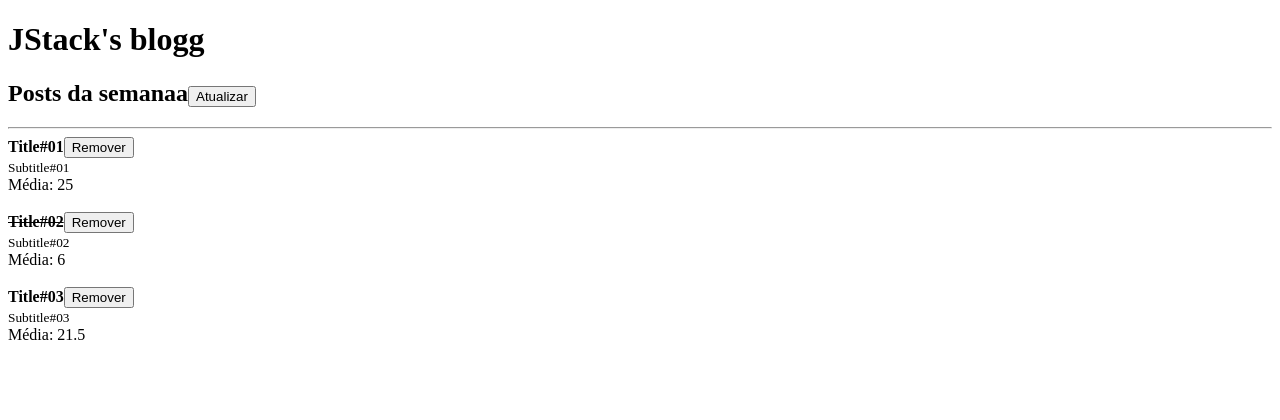
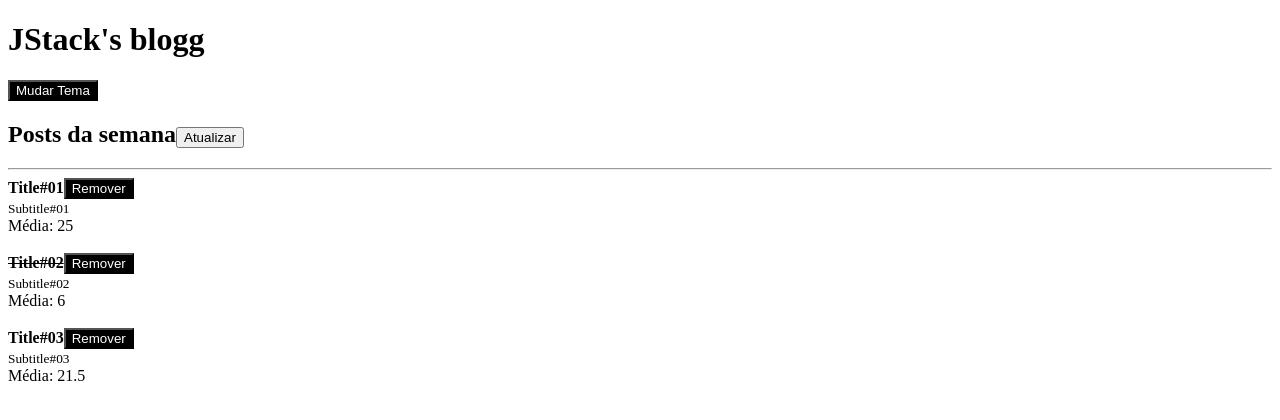
Before and after one commit to rafacandido7/react-fundamentals, a React app: page / in a window 1280 px wide. Shown: the top 420 px of the page. Built offline with nearby package versions, Linux system fonts and the light colour scheme.

Commit message:
Working with Context API

```diff
--- a/src/App.js
+++ b/src/App.js
@@ -1,8 +1,12 @@
-import React, { useState } from 'react'
+import React, { useState, createContext } from 'react'
 import Header from './components/Header'
 import Post from './components/Post'
+import { ThemeProvider } from './context/ThemeContext'
+
+export const ThemeContext = createContext('dark')
 
 function App() {
+
   const [posts, setPosts] = useState([
     { id: Math.random(), title: 'Title#01', subtitle: 'Subtitle#01', likes: 50, read: false },
     { id: Math.random(), title: 'Title#02', subtitle: 'Subtitle#02', likes: 12, read: true },
@@ -19,29 +23,26 @@
         likes: 50,
         read: false
       }
-      ]
+    ]
     )
   }
 
-  function handleRemovePost (postId) {
+  function handleRemovePost(postId) {
     setPosts((prevState) => (
       prevState.filter(post => post.id !== postId)
-      ))
+    ))
   }
 
 
-  console.log({ posts })
-
 
   return (
-    <>
-      <Header >
+    <ThemeProvider>
+      <Header>
         <h2>
-          Posts da semanaa
+          Posts da semana
           <button onClick={handleRefresh}>Atualizar</button>
         </h2>
       </Header>
-
       <hr />
 
       {posts.map(post => (
@@ -50,8 +51,9 @@
           onRemove={handleRemovePost}
           post={post}
         />
-      ))}
-    </>
+      ))
+      }
+    </ThemeProvider>
   )
 }
 
--- /dev/null
+++ b/src/components/Button.js
@@ -0,0 +1,25 @@
+import React, { useContext } from 'react'
+import PropTypes from 'prop-types'
+
+import { ThemeContext } from '../context/ThemeContext'
+
+export default function Button(props) {
+  const { theme } = useContext(ThemeContext)
+
+  return (
+    <button
+      onClick={props.onClick}
+      style={{
+        color: theme === 'dark' ? '#fff' : '#000',
+        background: theme === 'dark' ? '#000' : '#fff',
+      }}
+    >
+      {props.children}
+    </button>
+  )
+}
+
+Button.propTypes = {
+  children: PropTypes.node.isRequired,
+  onClick: PropTypes.func.isRequired,
+}
--- a/src/components/Header.js
+++ b/src/components/Header.js
@@ -1,11 +1,20 @@
-import React from 'react'
-import PropTypes from 'prop-types';
+import React, { useContext } from 'react'
+import PropTypes from 'prop-types'
+import Button from './Button'
+
+import { ThemeContext } from '../context/ThemeContext'
 
 export default function Header(props) {
+  const { onToggleTheme } = useContext(ThemeContext)
 
   return (
     <>
       <h1>{props.title}</h1>
+      <Button
+        onClick={onToggleTheme}
+      >
+        Mudar Tema
+      </Button>
       {props.children}
     </>
   )
--- a/src/components/Post.js
+++ b/src/components/Post.js
@@ -1,5 +1,6 @@
 import React from "react"
 import PropTypes from 'prop-types';
+import PostHeader from "./PostHeader";
 
 export default function Post(props) {
   const post = props.post
@@ -7,10 +8,14 @@
   return (
     <>
       <article>
-        <strong>
-          {post.read ? <s>{post.title}</s> : post.title}
-        </strong>
-        <button onClick={() => props.onRemove(post.id)}>Remover</button>
+        <PostHeader
+          onRemove={props.onRemove}
+          post={{
+            id: props.post.id,
+            title: props.post.title,
+            read: props.post.read,
+          }}
+        />
         <br />
         <small>{post.subtitle}</small>
         <br />
--- /dev/null
+++ b/src/components/PostHeader.js
@@ -0,0 +1,28 @@
+import React from 'react'
+import PropTypes from 'prop-types';
+import Button from './Button';
+
+export default function PostHeader(props) {
+  const post = props.post
+  return (
+    <>
+      <strong>
+        {post.read ? <s>{post.title}</s> : post.title}
+      </strong>
+      <Button
+        onClick={() => props.onRemove(post.id)}
+      >
+        Remover
+      </Button>
+    </>
+  )
+}
+
+PostHeader.propTypes = {
+  onRemove: PropTypes.func.isRequired,
+  post: PropTypes.shape({
+    id: PropTypes.number.isRequired,
+    title: PropTypes.string.isRequired,
+    read: PropTypes.bool.isRequired,
+  }).isRequired,
+}
--- /dev/null
+++ b/src/context/ThemeContext.js
@@ -0,0 +1,21 @@
+import React, { useState, createContext } from 'react'
+
+export const ThemeContext = createContext('dark')
+
+export function ThemeProvider(props) {
+  const [theme, setTheme] = useState('dark')
+
+  function handleToggleTheme() {
+    setTheme(prevState => prevState === 'dark' ? 'light' : 'dark')
+  }
+
+  return (
+    <ThemeContext.Provider value={{
+      theme,
+      onToggleTheme: handleToggleTheme
+    }}
+    >
+      {props.children}
+    </ThemeContext.Provider>
+  )
+}
```
